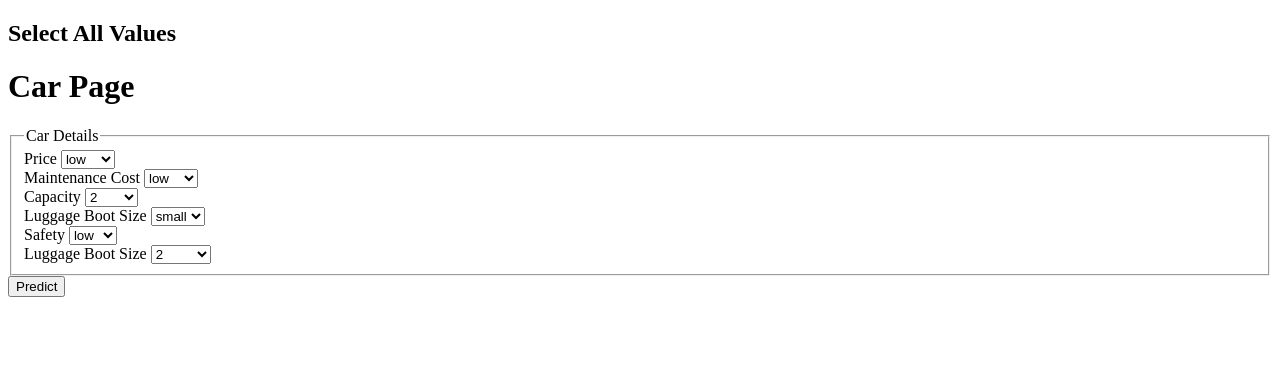
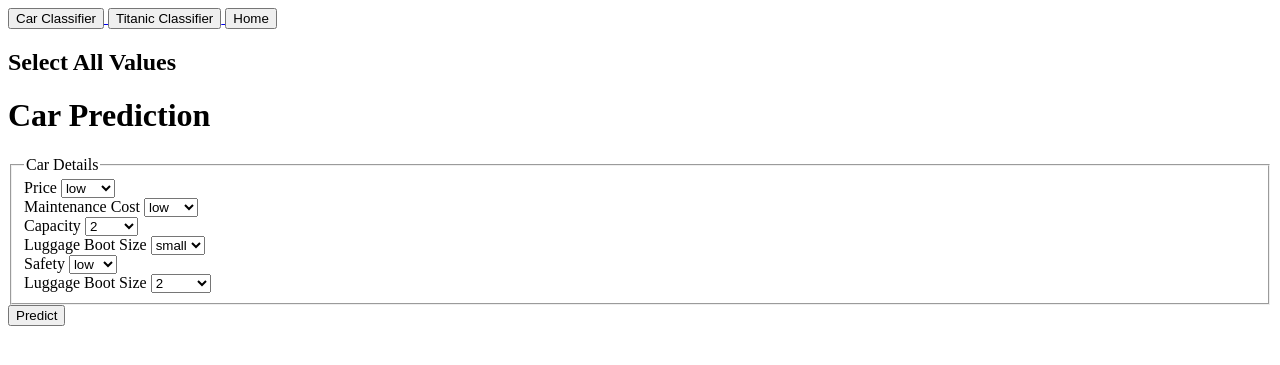
Before and after one commit to killswitchh/flask-prediction-app, a Flask app: page /car in a window 1280 px wide. Shown: the top 365 px of the page. Run offline with Flask 2, Linux system fonts and the light colour scheme.

Commit message:
added  new dependencies and titanic classifier finished

```diff
--- /dev/null
+++ b/flaskprediction/__init__.py
@@ -0,0 +1,6 @@
+from flask import Flask
+
+app = Flask(__name__)
+app.config['SECRET_KEY'] = '5791628bb0b13ce0c676dfde280ba245'
+
+from flaskprediction import routes
--- /dev/null
+++ b/flaskprediction/routes.py
@@ -0,0 +1,27 @@
+from flask import Flask , render_template , url_for
+from flaskprediction import app
+from flaskprediction.utils.predict import Predictor
+from flaskprediction.forms import CarDetailsForm
+
+@app.route("/")
+@app.route("/home")
+def home():
+    return render_template('home.html')
+
+@app.route("/titanic")
+def titanic():
+    return render_template('titanic.html')
+
+@app.route("/car" , methods=['GET' , 'POST'])
+def car():
+    message = ""
+    form = CarDetailsForm()
+    if form.validate_on_submit():
+        parameter_list = list(map(int,[form.price.data , form.maintenance.data,form.no_of_doors.data, form.capacity.data ,form.size_of_luggage_boot.data,form.safety.data]))
+        predictor = Predictor()
+        answer = predictor.calculate_probability(parameter_list)
+        message = ""
+        return render_template('car.html' , title='Car Classifier' , form = form , message= message,answer = answer)
+    else:
+        message = "Select All Values"
+    return render_template('car.html' , title='Car Classifier' , form = form , message= message)
--- a/templates/car.html
+++ b/flaskprediction/templates/car.html
@@ -3,7 +3,7 @@
 {% if message %}
 <h2>{{ message }}</h2>
 {% endif %}
-<h1> Car Page</h1>
+<h1> Car Prediction</h1>
 <div id="car-input-form-outer">
     <form method="POST" action = "">
         {{ form.hidden_tag() }}
@@ -92,5 +92,8 @@
             {{ form.submit() }}
         </div>
     </form>
+    {% if answer %}
+    <h2>{{ answer }}</h2>
+    {% endif %}
 </div>
 {% endblock content %}
--- a/templates/home.html
+++ b/flaskprediction/templates/home.html
@@ -1,4 +1,5 @@
+<h1> Home Page</h1>
 {% extends "layout.html" %}
 {% block content %}
-<h1> Home Page</h1>
+<h4> Click a Button</h4>
 {% endblock content %}
--- a/templates/layout.html
+++ b/flaskprediction/templates/layout.html
@@ -11,6 +11,21 @@
     {% endif %}
 </head>
 <body>
+    <a href="{{ url_for('car') }}">
+        <button>
+            Car Classifier
+        </button>
+    </a>
+    <a href="{{ url_for('titanic') }}">
+        <button>
+            Titanic Classifier
+        </button>
+    </a>
+    <a href="{{ url_for('home') }}">
+        <button>
+            Home
+        </button>
+    </a>
     {% with messages = get_flashed_messages() %}
         {% if messages %}
             {% for category, message in messages %}
--- a/requirements.txt
+++ b/requirements.txt
@@ -1,3 +1,6 @@
 Flask==1.1.2
 Flask-WTF==0.14.3
 WTForms==2.3.3
+numpy==1.19.1
+joblib==0.16.0
+scikit-learn==0.23.2
--- a/run.py
+++ b/run.py
@@ -1,27 +1,4 @@
-from flask import Flask , render_template , url_for
-from forms import CarDetailsForm
-
-app = Flask(__name__)
-app.config['SECRET_KEY'] = '5791628bb0b13ce0c676dfde280ba245'
-
-@app.route("/")
-@app.route("/home")
-def home():
-    return render_template('home.html')
-
-@app.route("/titanic")
-def titanic():
-    return render_template('titanic.html')
-
-@app.route("/car" , methods=['GET' , 'POST'])
-def car():
-    message = ""
-    form = CarDetailsForm()
-    if form.validate_on_submit():
-        return render_template('result.html')
-    else:
-        message = "Select All Values"
-    return render_template('car.html' , title='Car Classifier' , form = form , message= message)
+from flaskprediction import app
 
 if __name__ == "__main__":
     app.run(debug=True)
```
Also changed, not shown: flaskprediction/utils/predict.py (added, +16 -0 lines), flaskprediction/forms.py (renamed from forms.py), flaskprediction/static/main.css (added), flaskprediction/templates/result.html (renamed from templates/result.html), flaskprediction/templates/titanic.html (renamed from templates/titanic.html), flaskprediction/utils/__init__.py (added), 1 other file.
